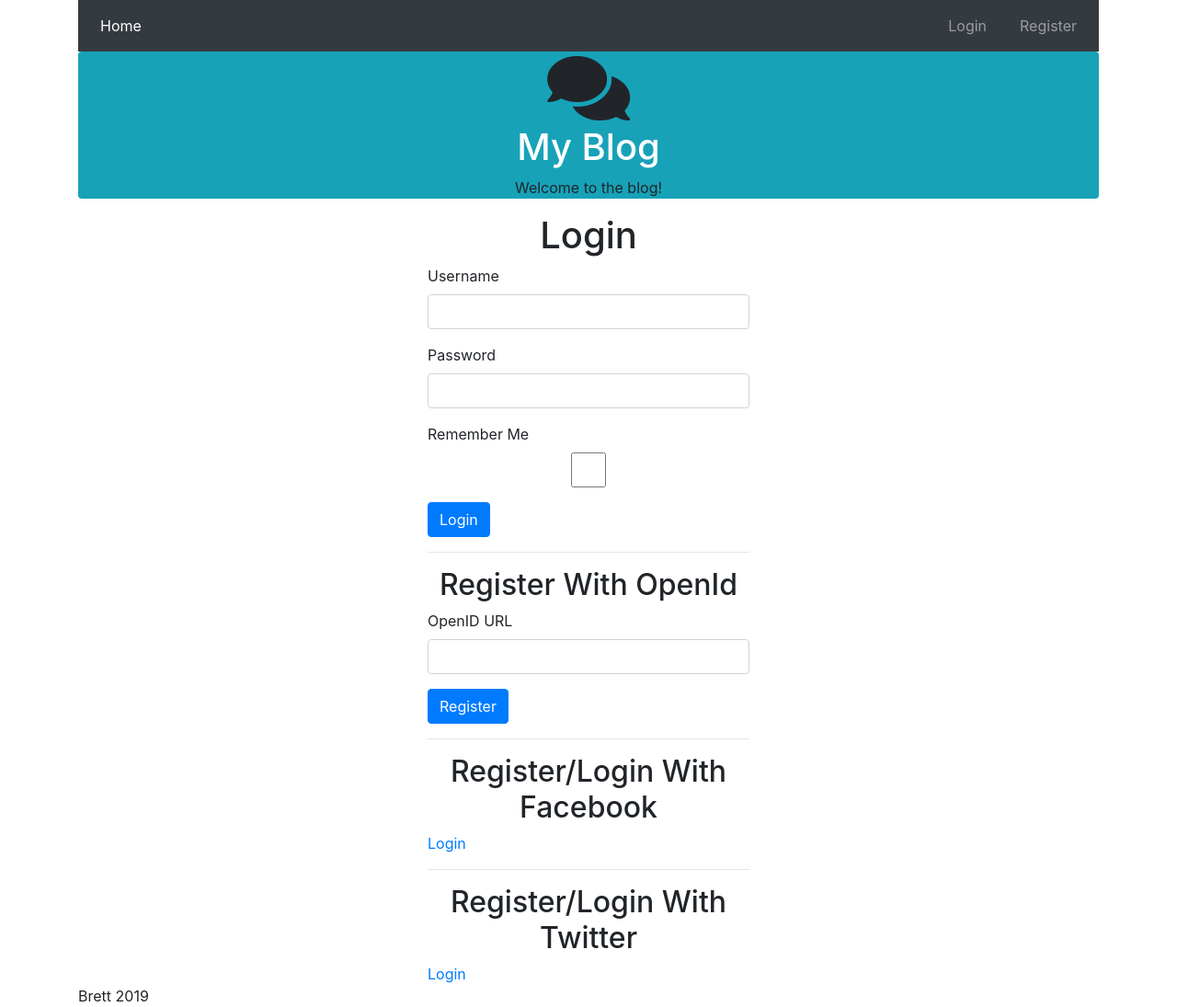
After one commit to bretjensen/masterflask, a Flask app: template webapp/templates/auth/login.html in a window 1280 px wide. The commit adds this page. Shown: the whole page at 92% size. Run offline with Flask 2, Linux system fonts and the light colour scheme; the template is opened without the code that fills it: values that come from a table or form of the project are taken from there, others are empty; parts of the project's set-up code (start-up, migrations or seed data) failed here and were passed over; some libraries are stand-ins or nearby versions.

Commit message:
Add login and registration

```diff
--- a/manage.py
+++ b/manage.py
@@ -1,6 +1,7 @@
 import os
 from webapp import db, migrate, create_app
-from webapp.blog.models import User, Post, Tag
+from webapp.blog.models import Post, Tag
+from webapp.auth.models import User
 
 env = os.environ.get('WEBAPP_ENV', 'dev')
 app = create_app('config.%s' % env.capitalize())
--- a/requirements.txt
+++ b/requirements.txt
@@ -6,7 +6,10 @@ MarkupSafe==1.1.0
 Werkzeug==0.14.1
 flask-sqlalchemy
 flask-bcrypt
+flask_openid
+flask-dance
 Flask-Migrate
 Flask-WTF
 Flask-Login
 Faker
+blinker
--- a/webapp/__init__.py
+++ b/webapp/__init__.py
@@ -11,6 +11,7 @@ def page_not_found(error):
 
 
 def create_app(object_name):
+    from .auth.controllers import auth_blueprint
     from .blog.controllers import blog_blueprint
     from .main.controllers import main_blueprint
 
--- a/webapp/auth/__init__.py
+++ b/webapp/auth/__init__.py
@@ -1,7 +1,20 @@
-from flask_login import LoginManager, AnonymousUserMixin
+from flask import flash, redirect, url_for, session, abort
+
+from flask_login import LoginManager, AnonymousUserMixin, login_user
 from flask_bcrypt import Bcrypt
+from flask_openid import OpenID
+from flask_dance.contrib.twitter import make_twitter_blueprint, twitter
+from flask_dance.contrib.facebook import make_facebook_blueprint, facebook
+from flask_dance.consumer import oauth_authorized
 
-bycrypt = Bcrypt()
+
+class BlogAnonymous(AnonymousUserMixin):
+    def __init__(self):
+        self.username = 'Guest'
+
+
+bcrypt = Bcrypt()
+oid = OpenID()
 
 login_manager = LoginManager()
 login_manager.login_view = "auth.login"
@@ -9,19 +22,64 @@ login_manager.session_protection = "strong"
 login_manager.login_message = "Please login to access this page"
 login_manager.login_message_category = "info"
 
+def create_module(app, **kwargs):
+    bcrypt.init_app(app)
+    oid.init_app(app)
+    login_manager.init_app(app)
 
-class BlogAnonymous(AnonymousUserMixin):
-    def __init__(self):
-        self.username = 'Guest'
+    twitter_blueprint = make_twitter_blueprint(
+        api_key=app.config.get("TWITTER_API_KEY"),
+        api_secret=app.config.get("TWITTER_API_SECRET"),
+    )
+    app.register_blueprint(twitter_blueprint, url_prefix="/auth/login")
+
+    facebook_blueprint = make_facebook_blueprint(
+        client_id=app.config.get("FACEBOOK_API_KEY"),
+        client_secret=app.config.get("FACEBOOK_API_SECRET"),
+    )
+    app.register_blueprint(facebook_blueprint, url_prefix="/auth/login")
+
+    from .controllers import auth_blueprint
+    app.register_blueprint(auth_blueprint)
 
 @login_manager.user_loader
 def load_user(userid):
-    bcrypt.init_app(app)
-    from models import User
+    from .models import User
     return User.query.get(userid)
 
-def create_module(app, **kwargs):
-    login_manager.init_app(app)
+@oid.after_login
+def create_or_login(resp):
+    from models import db, User
+    username = resp.fullname or resp.nickname or resp.email
+    if not username:
+        flash('Invalid login. Please try again', 'danger')
+        return redirect(url_for('main.login'))
 
-    from .controllers import auth_blueprint
-    app.register_blueprint(auth_blueprint)
+    user = User.query.filter_by(username=username).first()
+
+    if user is None:
+        user = User(username)
+        db.session.add(user)
+        db.session.commit()
+
+    login_user(user)
+    return redirect(url_for('main.insex'))
+
+@oauth_authorized.connect
+def logged_in(blueprint, token):
+    from .models import db, User
+    if blueprint.name == 'twitter':
+        username = session.get('screen_name')
+    elif blueprint.name == 'facebook':
+        resp = facebook.get("/me")
+        username = resp.json()['name']
+
+    user = User.query.filter_by(username=username).first()
+    if not user:
+        user = User()
+        user.username = username
+        db.session.add(user)
+        db.session.commit()
+
+    login_user(user)
+    flash("You have been ,logged in.", category="success")
--- a/webapp/auth/forms.py
+++ b/webapp/auth/forms.py
@@ -1,4 +1,4 @@
-from flask_wtf import FlaskForm as Form
+from flask_wtf import FlaskForm as Form, RecaptchaField
 from wtforms import StringField, TextAreaField, PasswordField, BooleanField
 from wtforms.validators import DataRequired, Length, EqualTo, URL
 from .models import User
@@ -7,9 +7,11 @@ from .models import User
 class LoginForm(Form):
     username = StringField('Username', [DataRequired(), Length(max=255)])
     password = PasswordField('Password', [DataRequired()])
+    remember = BooleanField('Remember Me')
 
     def validate(self):
         check_validate = super(LoginForm, self).validate()
+
         if not check_validate:
             return False
 
@@ -18,8 +20,37 @@ class LoginForm(Form):
             self.username.errors.append('Invalid username or password')
             return False
 
-        if not self.user.check_password(self.password.data):
+        if not user.check_password(self.password.data):
             self.username.errors.append('Invalid username or password')
             return False
 
         return True
+
+
+class RegisterForm(Form):
+    username = StringField('Username', [DataRequired(), Length(max=255)])
+    password = PasswordField('Password', [DataRequired(), Length(min=8)])
+    confirm = PasswordField('Confirm Password', [DataRequired(), EqualTo('password')])
+
+    def validate(self):
+        check_validate = super(RegisterForm, self).validate()
+
+        if not check_validate:
+            print('Fucked')
+            return False
+
+        user = User.query.filter_by(username=self.username.data).first()
+        if user:
+            self.username.errors.append('User with that username already exists')
+            return False
+
+        return True
+
+
+class OpenIDForm(Form):
+    openid = StringField('OpenID URL', [DataRequired(), URL()])
+
+
+class PostForm(Form):
+    title = StringField('Title', [DataRequired(), Length(max=255)])
+    text = TextAreaField('Content', [DataRequired()])
--- a/webapp/auth/models.py
+++ b/webapp/auth/models.py
@@ -1,4 +1,4 @@
-from . import Bcrypt, AnonymousUserMixin
+from . import bcrypt, AnonymousUserMixin
 from .. import db
 
 
--- /dev/null
+++ b/webapp/templates/auth/login.html
@@ -0,0 +1,66 @@
+{% extends 'base.html' %}
+{% block title %}Login{% endblock %}
+{% block body %}
+    <div class="row">
+        <div class="col-md-4"></div>
+        <div class="col-md-4">
+            <h1 class="text-center">Login</h1>
+            <form method="POST" action="{{ url_for('.login') }}">
+                {{ form.hidden_tag() }}
+                <div class="form-group">
+                    {{ form.username.label }}
+                    {% if form.username.errors %}
+                        {% for e in form.username.errors %}
+                            <p class="help-block">{{ e }}</p>
+                        {% endfor %}
+                    {% endif %}
+                    {{ form.username(class_='form-control') }}
+                </div>
+                <div class="form-group">
+                    {{ form.password.label }}
+                    {% if form.password.errors %}
+                        {% for e in form.password.errors %}
+                            <p class="help-block">{{ e }}</p>
+                        {% endfor %}
+                    {% endif %}
+                    {{ form.password(class_='form-control') }}
+                </div>
+                <div class="form-group">
+                    {{ form.remember.label }}
+                    {% if form.remember.errors %}
+                        {% for e in form.remember.errors %}
+                            <p class="help-block">{{ e }}</p>
+                        {% endfor %}
+                    {% endif %}
+                    {{ form.remember(class_='form-control') }}
+                </div>
+                <input class="btn btn-primary" type="submit" value="Login">
+            </form>
+            <hr>
+
+            <h2 class="text-center">Register With OpenId</h2>
+            <form method="POST" action="{{ url_for('.register') }}">
+                {{ openid_form.hidden_tag() }}
+                <div class="form-group">
+                    {{ openid_form.openid.label }}
+                    {% if openid_form.openid.errors %}
+                        {% for e in openid_form.openid.errors %}
+                            <p class="help-block">{{ e }}</p>
+                        {% endfor %}
+                    {% endif %}
+                    {{ openid_form.openid(class_='form-control') }}
+                </div>
+                <input class="btn btn-primary" type="submit" value="Register">
+            </form>
+            <hr>
+
+            <h2 class="text-center">Register/Login With Facebook</h2>
+            <a href="{{ url_for('facebook.login')}}">Login</a>
+            <hr>
+
+            <h2 class="text-center">Register/Login With Twitter</h2>
+            <a href="{{ url_for('twitter.login')}}">Login</a>
+        </div>
+        <div class="col-md-4"></div>
+    </div>
+{% endblock %}
--- a/webapp/templates/navbar.html
+++ b/webapp/templates/navbar.html
@@ -1,26 +1,47 @@
-<nav class="navbar navbar-expand-lg navbar-dark">
-    <div class="collapse navbar-collapse" id="navbarSupprotedContent">
+<div class="container">
+    <div class="row row-lg-4">
+        <div class="col">
+            <center>
+                <nav class="navbar navbar-expand-lg navbar-dark bg-dark" style="color: black;">
+                    <div class="collapse navbar-collapse" id="navbarSupportedContent">
                         <ul class="navbar-nav mr-auto">
                             <li class="nav-item active">
-                <a class="nav-link" href="{{ url_for('blog.home') }}">Home <span class="sr-only">(current)</span></a>
+                                <a class="nav-link" href="{{url_for('blog.home')}}">Home <span class="sr-only">(current)</span></a>
                             </li>
+                            {% if current_user.is_authenticated and current_user.has_role('poster') %}
+                            <li class="nav-item">
+                                <a class="nav-link" href="{{url_for('blog.new_post')}}">New Post<span class="sr-only">(current)</span></a>
+                            </li>
+                            {% endif %}
                         </ul>
                         <ul class="navbar-nav ml-auto">
                             <li class="nav-item">
-                <a class="nav-link" href="{{ url_for('blog.home') }}"></a>
+                                <a class="nav-link" href="{{url_for('blog.home')}}"></a>
+                            </li>
+                            {% if current_user.is_authenticated %}
+                            <li class="nav-item">
+                                <a class="nav-link" href="#user">
+                                    <i class="fa fa-fw fa-sign-out"></i>{{ current_user }}</a>
                             </li>
                             <li class="nav-item">
-                <a class="nav-link" href="#">>
+                                <a class="nav-link" href="{{url_for('auth.logout')}}">
                                 <i class="fa fa-fw fa-sign-out"></i>Logout</a>
                             </li>
+
+                            {% else %}
                             <li class="nav-item">
-                <a class="nav-link" href="#">
+                                <a class="nav-link" href="{{url_for('auth.login')}}">
                                 <i class="fa fa-fw fa-sign-in"></i>Login</a>
                             </li>
                             <li class="nav-item">
-                <a class="nav-link" href="#">
+                                <a class="nav-link" href="{{url_for('auth.register')}}">
                                 <i class="fa fa-fw fa-sign-in"></i>Register</a>
                             </li>
+                            {% endif %}
                         </ul>
                     </div>
                 </nav>
+            </center>
+        </div>
+    </div>
+</div>
```
Also changed, not shown: webapp/auth/controllers.py (+85 -0 lines), webapp/blog/controllers.py (+33 -10 lines), webapp/blog/forms.py (+8 -0 lines), webapp/templates/auth/register.html (added, +65 -0 lines), webapp/templates/blog/edit.html (added, +44 -0 lines), webapp/templates/blog/new.html (added, +44 -0 lines), webapp/templates/blog/post.html (+7 -0 lines), 1 other file. Lines whose indentation alone changed are shown as unchanged.
